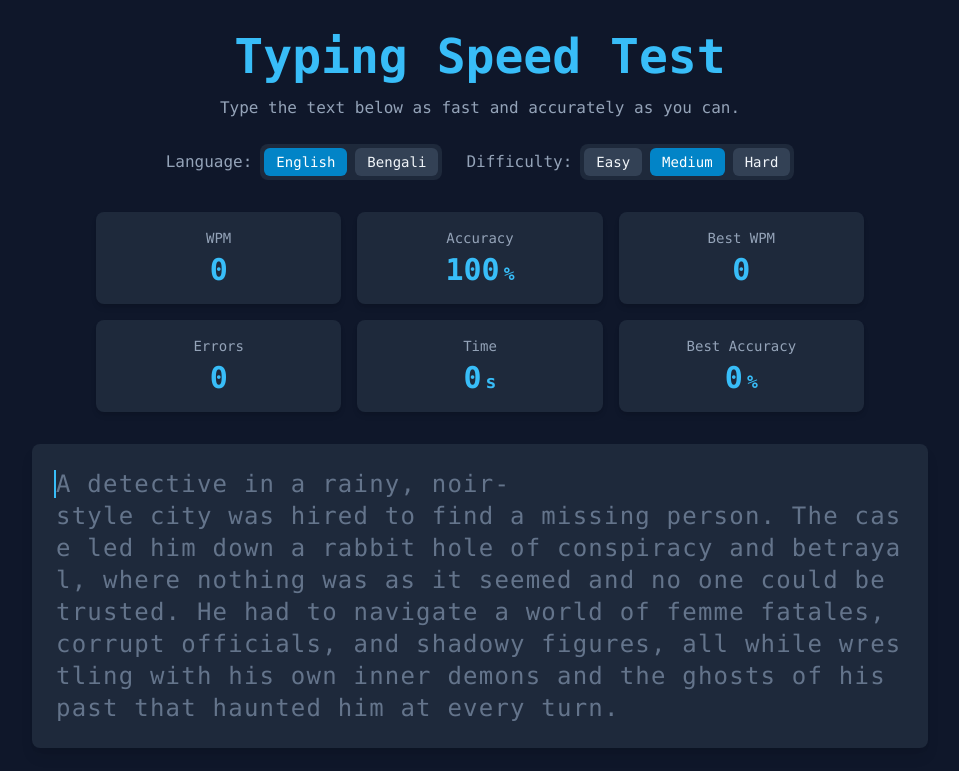
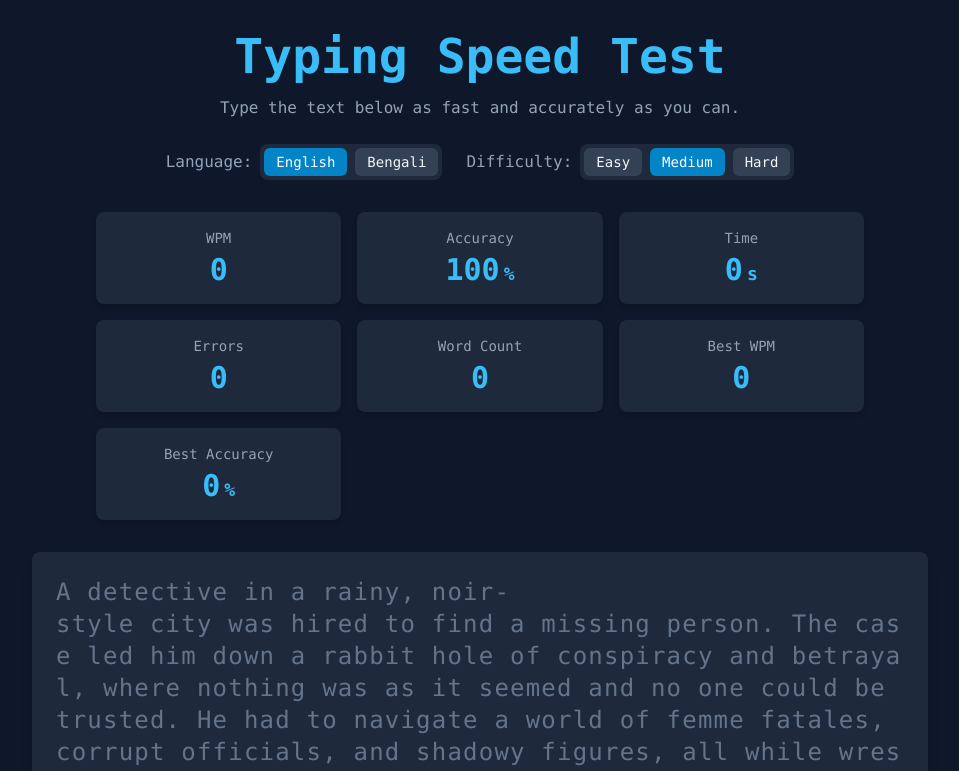
Before and after one commit to ana-yet/typing-test, a React (Vite) app: page / in a window 1280 px wide. Shown: the top 771 px of the page, without its empty margins (160-1119 px from the left). Built offline with nearby package versions, Linux system fonts and the light colour scheme.

Commit message:
feat: Track and display word count
Introduce a new state variable `wordCount` to track the number of words typed by the user. This allows for more accurate calculation of WPM based on actual words instead of just characters, and improves the display of typing progress.

```diff
--- a/App.tsx
+++ b/App.tsx
@@ -27,6 +27,7 @@ const App: React.FC = () => {
     const [wpm, setWpm] = useState<number>(0);
     const [accuracy, setAccuracy] = useState<number>(100);
     const [errors, setErrors] = useState<number>(0);
+    const [wordCount, setWordCount] = useState<number>(0);
 
     // State for personal best scores
     const [bestWpm, setBestWpm] = useState<number>(0);
@@ -90,6 +91,7 @@ const App: React.FC = () => {
         setWpm(0);
         setAccuracy(100);
         setErrors(0);
+        setWordCount(0);
         startTime.current = null;
         if (timerInterval.current) {
             clearInterval(timerInterval.current);
@@ -178,6 +180,9 @@ const App: React.FC = () => {
             const currentAccuracy = typedChars > 0 ? (correctChars / typedChars) * 100 : 100;
             setAccuracy(currentAccuracy);
 
+            const words = userInput.trim() === '' ? [] : userInput.trim().split(/\s+/);
+            setWordCount(words.length);
+
             if (elapsedTime > 0) {
                 const wordsTyped = correctChars / 5; // Standard is 5 chars per word
                 const minutes = elapsedTime / 60;
@@ -242,9 +247,10 @@ const App: React.FC = () => {
                 <div className="grid grid-cols-2 md:grid-cols-3 gap-4 w-full max-w-3xl mb-8">
                     <StatsCard label="WPM" value={wpm} />
                     <StatsCard label="Accuracy" value={accuracy.toFixed(0)} unit="%" />
+                    <StatsCard label="Time" value={elapsedTime.toFixed(0)} unit="s" />
+                    <StatsCard label="Errors" value={errors} />
+                    <StatsCard label="Word Count" value={wordCount} />
                     <StatsCard label="Best WPM" value={bestWpm} />
-                    <StatsCard label="Errors" value={errors} />
-                    <StatsCard label="Time" value={elapsedTime.toFixed(0)} unit="s" />
                     <StatsCard label="Best Accuracy" value={bestAccuracy.toFixed(0)} unit="%" />
                 </div>
 
```
